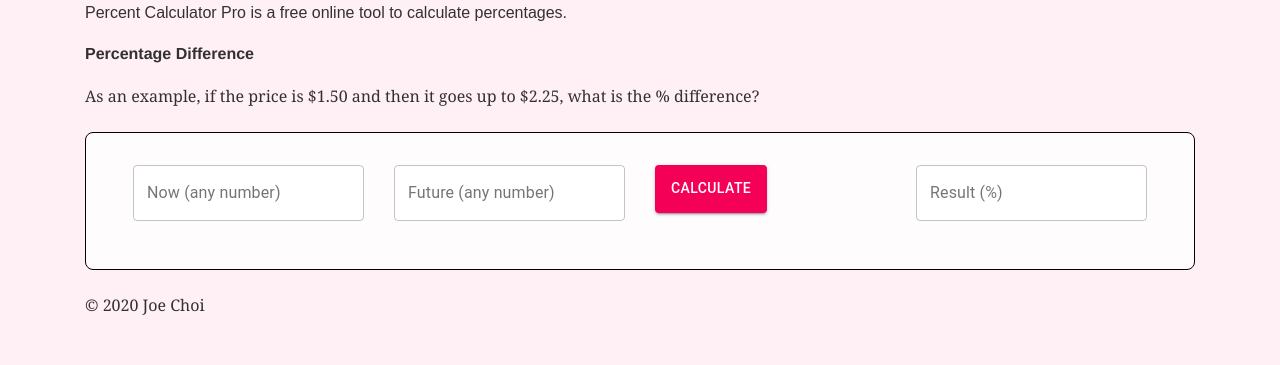
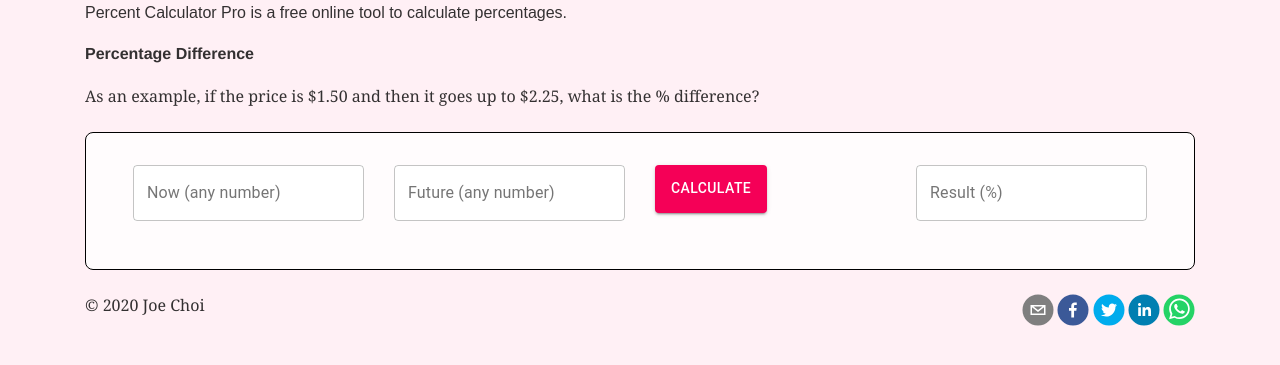
Before and after one commit to joechoi-git/percentage-calculator, a Gatsby site: page / in a window 1280 px wide. Shown: the part 79-444 px from the top of the page. Built offline with nearby package versions, Linux system fonts and the light colour scheme; Gatsby itself is replaced by a stand-in of ours.

Commit message:
social share

```diff
--- a/package.json
+++ b/package.json
@@ -23,6 +23,7 @@
     "react-dom": "^16.12.0",
     "react-grid-system": "^7.1.1",
     "react-helmet": "^6.1.0",
+    "react-share": "^4.3.1",
     "react-typography": "^0.16.19",
     "typography": "^0.16.19",
     "typography-theme-fairy-gates": "^0.16.19"
--- a/src/components/layout.js
+++ b/src/components/layout.js
@@ -1,35 +1,67 @@
 import React from "react"
 import { Container, Row, Col, Visible } from "react-grid-system";
+import {
+  EmailShareButton,
+  EmailIcon,
+  FacebookShareButton,
+  FacebookIcon,
+  TwitterShareButton,
+  TwitterIcon,
+  LinkedinShareButton,
+  LinkedinIcon,
+  WhatsappShareButton,
+  WhatsappIcon,
+} from "react-share"; // https://github.com/nygardk/react-share/blob/master/demo/Demo.tsx
 import styles from "./layout.module.css"
 
 export default function Layout({ children }) {
+  const shareUrl = 'https://percentcalculatorpro.com/';
+  const title = 'Percent Calculator Pro';
   return (
     <Container className={styles.layout}>
       <header style={{ marginBottom: `1.5rem` }}>
-        <p className={styles.p}>PercentCalculatorPro.com</p>
-        {/*}
-        <Visible xs sm>
-          <p> This is rendered only on mobile </p>
-        </Visible>
-        <Visible md lg xl xxl>
-          <p> This is rendered only on desktop </p>
-        </Visible>
-        <Row>
-          <Col sm={4}>
-            One of three columns
-          </Col>
-          <Col sm={4}>
-            One of three columns
-          </Col>
-          <Col sm={4}>
-            One of three columns
-          </Col>
-        </Row>
-      {*/}
+        <p className={styles.logo}>PercentCalculatorPro.com</p>
       </header>
       {children}
       <footer style={{ marginTop: `1.5rem` }}>
-        <p>&copy; 2020 Joe Choi</p>
+        <Row>
+          <Col sm={4}>
+            <p>&copy; 2020 Joe Choi</p>
+          </Col>
+          <Col sm={8} className={styles.socialshare}>
+            <EmailShareButton
+              url={shareUrl}
+              subject={title}
+              body="Check out PercentCalculatorPro.com"
+            >
+              <EmailIcon size={32} round />
+            </EmailShareButton>
+            <FacebookShareButton
+              url={shareUrl}
+              quote={title}
+            >
+              <FacebookIcon size={32} round />
+            </FacebookShareButton>
+            <TwitterShareButton
+              url={shareUrl}
+              title={title}
+            >
+              <TwitterIcon size={32} round />
+            </TwitterShareButton>
+            <LinkedinShareButton
+              url={shareUrl}
+            >
+              <LinkedinIcon size={32} round />
+            </LinkedinShareButton>
+            <WhatsappShareButton
+              url={shareUrl}
+              title={title}
+              separator=":: "
+            >
+              <WhatsappIcon size={32} round />
+            </WhatsappShareButton>
+          </Col>
+        </Row>
       </footer>
     </Container>
   )
--- a/src/components/layout.module.css
+++ b/src/components/layout.module.css
@@ -3,6 +3,13 @@
     padding: 0 1rem;
 }
 
-.p {
+.logo {
     font-size: 1.5rem;
 }
+
+.socialshare {
+    text-align: right;
+}
+.socialshare button {
+    margin-left: 0.2rem;
+}
--- a/src/pages/index.module.css
+++ b/src/pages/index.module.css
@@ -2,6 +2,7 @@
     font-size: 1rem;
     font-weight: normal;
     font-family: 'Quattrocento Sans',sans-serif;
+    margin-top: 0;
 }
 
 .h2 {
```
Also changed, not shown: 1 other file.
